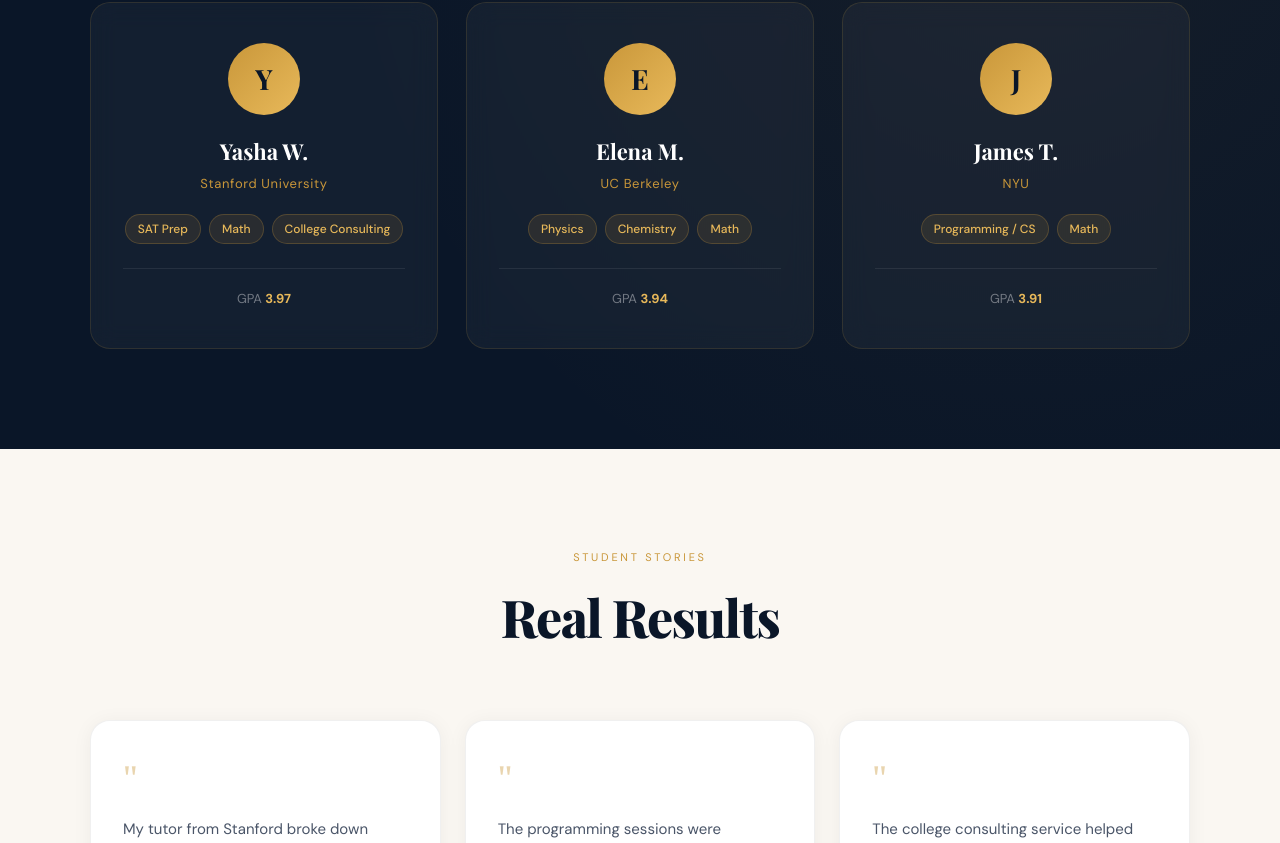
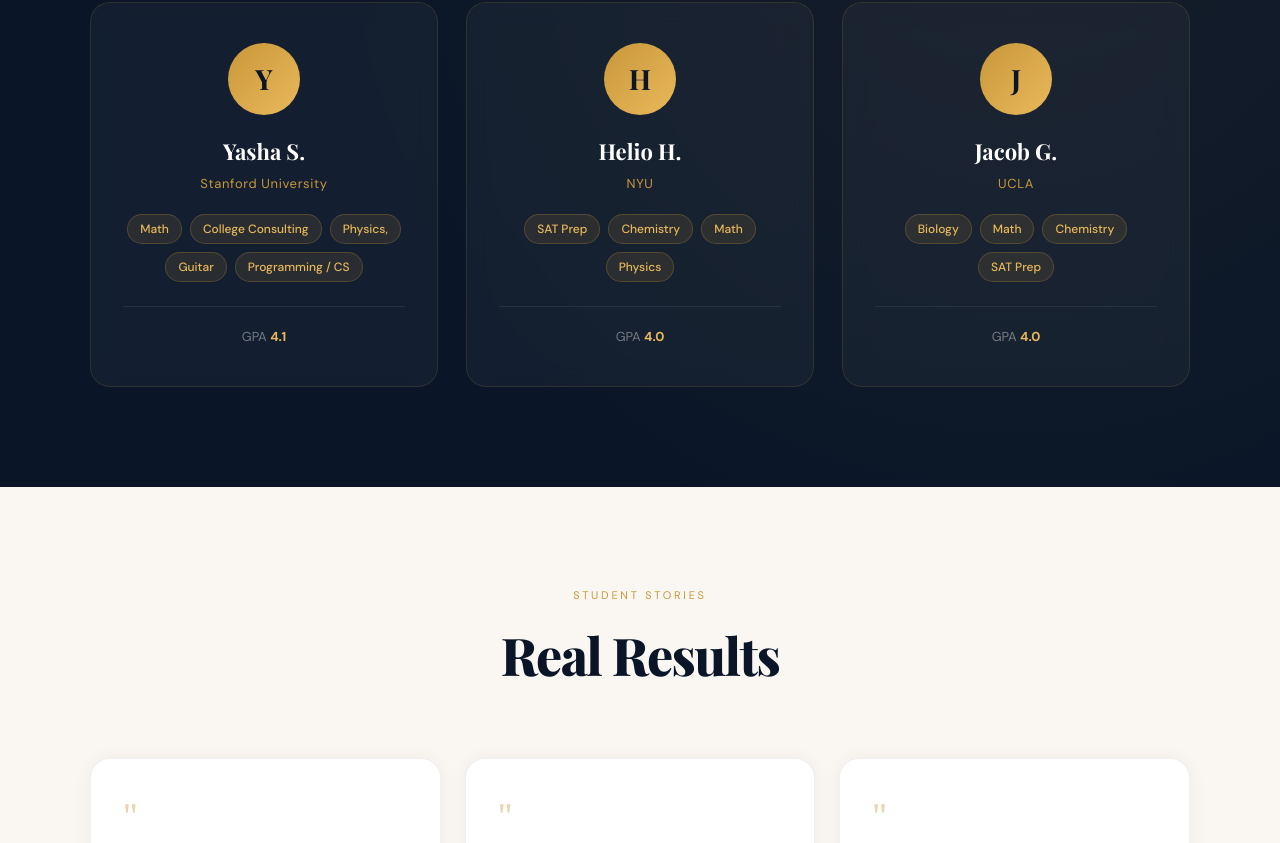
Before and after one commit to yashashaw/swiftlystudy, a React (Vite) app: page / in a window 1280 px wide. Shown: the part 1900-2743 px from the top of the page. Built offline with nearby package versions, Linux system fonts and the light colour scheme.

Commit message:
Updated tutors

```diff
--- a/src/constants.js
+++ b/src/constants.js
@@ -73,24 +73,24 @@ export const testimonials = [
 
 export const tutors = [
   {
-    name: "Yasha W.",
+    name: "Yasha S.",
     school: "Stanford University",
-    subjects: ["SAT Prep", "Math", "College Consulting"],
+    subjects: ["Math", "College Consulting", "Physics,", "Guitar", "Programming / CS"],
     avatar: "Y",
-    gpa: "3.97",
+    gpa: "4.1",
   },
   {
-    name: "Elena M.",
-    school: "UC Berkeley",
-    subjects: ["Physics", "Chemistry", "Math"],
-    avatar: "E",
-    gpa: "3.94",
+    name: "Helio H.",
+    school: "NYU",
+    subjects: ["SAT Prep", "Chemistry", "Math", "Physics"],
+    avatar: "H",
+    gpa: "4.0",
   },
   {
-    name: "James T.",
-    school: "NYU",
-    subjects: ["Programming / CS", "Math"],
+    name: "Jacob G.",
+    school: "UCLA",
+    subjects: ["Biology", "Math", "Chemistry", "SAT Prep"],
     avatar: "J",
-    gpa: "3.91",
+    gpa: "4.0",
   },
 ];
```
